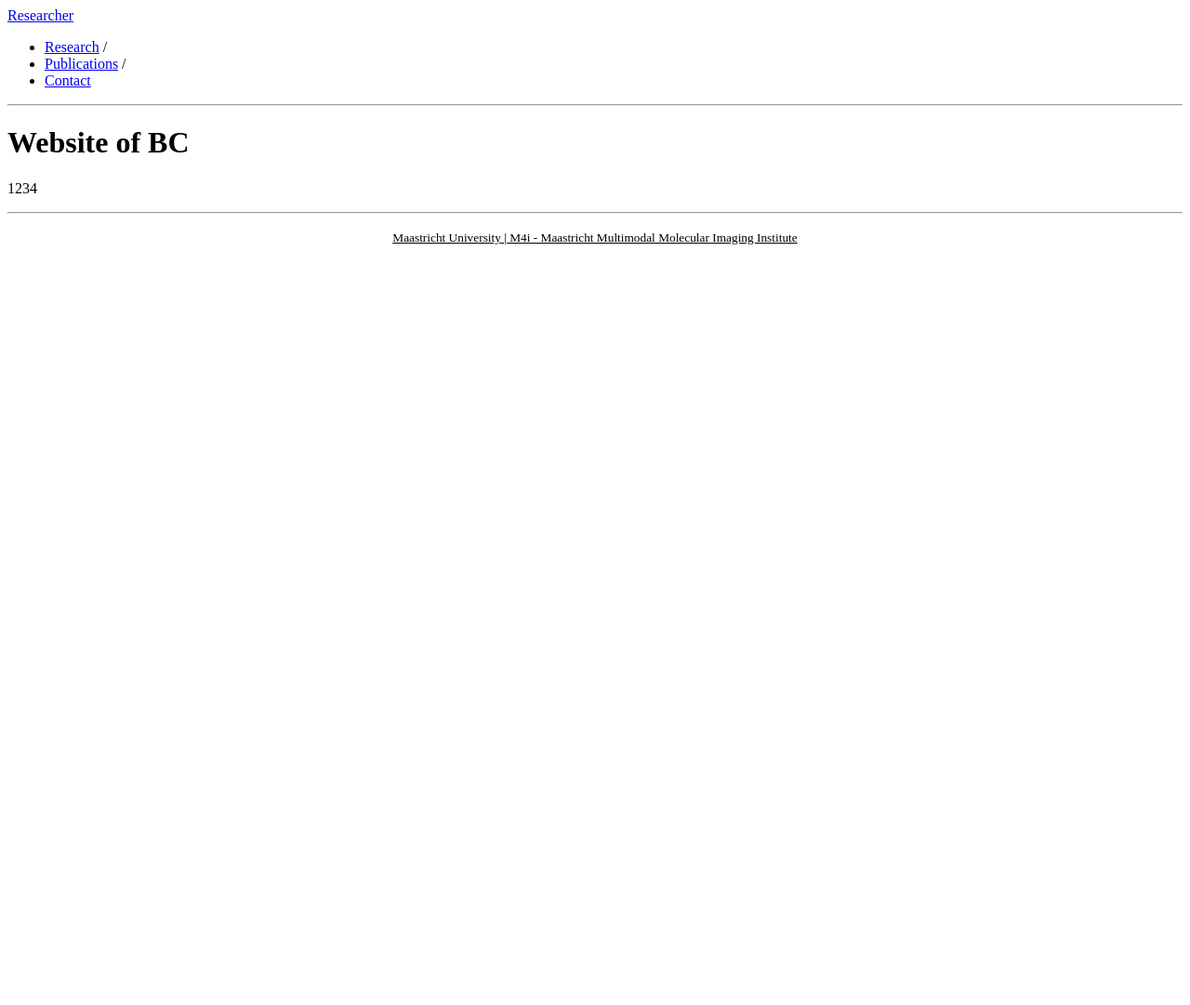
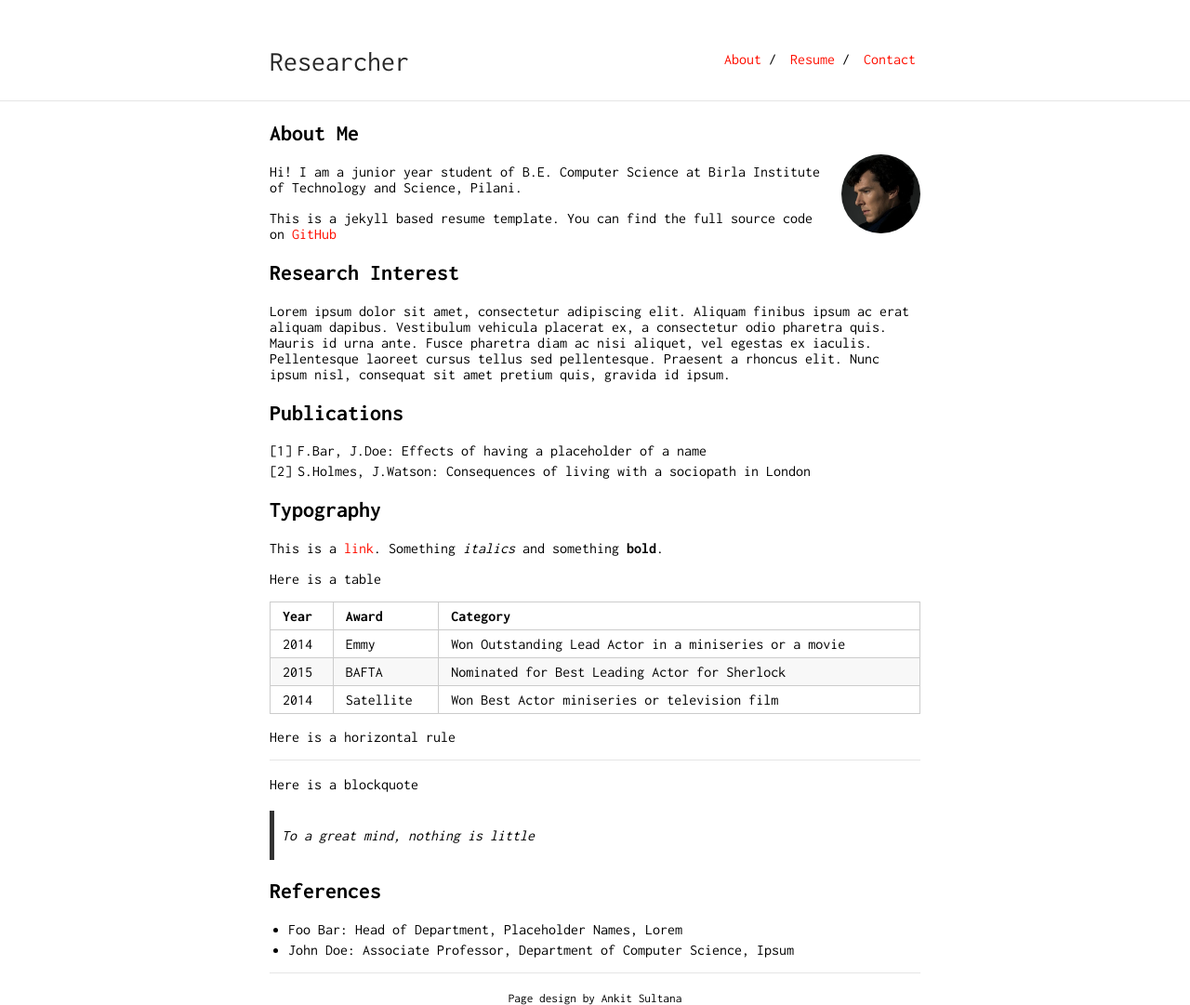
Before and after one commit to birolcabukusta/birolcabukusta.github.io, a Jekyll site: the page built from index.md, in a window 1280 px wide. Shown: the whole page at 93% size. Built offline with Jekyll 4.4.1, drawn with Linux system fonts in a browser that asks for light colours; our own code applies the rules of GitHub Pages for plain Markdown files; before the commit the page ends 900 px from its top, so only the background shows below that.

Commit message:
Add files via upload

```diff
--- a/_config.yml
+++ b/_config.yml
@@ -1,36 +1,24 @@
-# Welcome to Jekyll!
-#
-# This config file is meant for settings that affect your whole blog, values
-# which you are expected to set up once and rarely need to edit after that.
-# For technical reasons, this file is *NOT* reloaded automatically when you use
-# 'jekyll serve'. If you change this file, please restart the server process.
-
-# Site settings
-
 title: Researcher
-url: "https://birolcabukusta.github.io"
-baseurl: ""   # important for user sites
-
-remote_theme: ankitsultana/researcher@gh-pages
-plugins:
-  - jekyll-remote-theme
+url: "https://ankitsultana.com"
+baseurl: "/researcher"
 
 markdown: kramdown
+#ins_logo: "./bits-logo.png"
 
 tracking_id: #
 
 footer: yes
-#footer_url: "https://github.com/ankitsultana"
-footer_text: "Maastricht University | M4i - Maastricht Multimodal Molecular Imaging Institute"
+footer_url: "https://github.com/ankitsultana"
+footer_text: "Page design by Ankit Sultana"
 
 sass:
     style: compressed
     sass_dir: _sass
 
 nav:
- - name: "Research"
-   link: "research"
- - name: "Publications"
-   link: "publications"
+ - name: "About"
+   link: "/researcher/"
+ - name: "Resume"
+   link: "resume.pdf"
  - name: "Contact"
    link: "contact"
--- /dev/null
+++ b/_sass/_style.scss
@@ -0,0 +1,131 @@
+@import "vars";
+
+/*
+ * Basic
+ */
+
+html {
+    height: 100%;
+    margin: 0;
+    padding: 0;
+}
+body {
+    margin: 0;
+    font-family: "Inconsolata";
+    height: 100%;
+}
+a {
+    text-decoration: none;
+    color: $accent;
+}
+a:hover {
+    text-decoration: underline;
+}
+hr {
+    border: 0;
+    height: 0;
+    border-top: 1px solid rgba(0, 0, 0, 0.1);
+    border-bottom: 1px solid rgba(255, 255, 255, 0.3);
+}
+
+/*
+ * Navbar
+ */
+
+#author-name {
+    font-size: 30px;
+    color: #272727;
+    display: inline-block;
+}
+.navbar {
+    padding: 50px 0 50px 0;
+}
+.navbar-ul {
+    display: inline-block;
+    margin: 0;
+    padding: 5px 0 5px 0;
+    margin-left: 20px;
+}
+.nav-list {
+    list-style-type: none;
+    margin: 0 5px 0 10px;
+}
+.alignable {
+    display: inline-block;
+}
+.pull-left {
+    @extend .alignable;
+    float: left;
+}
+.pull-right {
+    @extend .alignable;
+    float: right;
+}
+
+/* Divs */
+
+.container {
+    max-width: $max-width;
+    margin: auto;
+}
+.wrapper {
+    min-height: 100%;
+}
+
+/* Institute Image */
+
+#ins-logo {
+	margin: auto;
+	display: block;
+	max-height: 100px;
+	text-align: center;
+}
+
+/* Mobile */
+
+@media (max-width: 800px) {
+    .container {
+        max-width: $med-width;
+        transition: 0.3s ease all;
+    }
+}
+
+@media (max-width: 650px) {
+    .container {
+        max-width: 83%;
+    }
+    .navbar-ul {
+        margin-top: 5px;
+    }
+}
+
+@media (max-width: 500px) {
+	.navbar {
+		text-align: center;
+		padding: 50px 0px 0px 0px;
+	}
+	#author-name {
+		width: 100%;
+		float: none;
+	}
+	#navlist {
+		padding: 10px 0 10px 0;
+		margin: 0;
+		display: block;
+		float: none;
+		text-align: center;
+		width: 100%;
+	}
+	#navlist li.alignable {
+		display: inline-block;
+	}
+	#navlist li.pull-left {
+		float: none;
+	}
+	#navlist li.nav-list {
+		margin: 0;
+	}
+}
+
+@import "typography";
+@import "tables";
--- /dev/null
+++ b/_sass/tables.scss
@@ -0,0 +1,34 @@
+table {
+    margin: 15px 0;
+    border-collapse: collapse;
+    width: 100%;
+    padding: 0;
+}
+table tr {
+    border-top: 1px solid #cccccc;
+    background-color: white;
+    margin: 0;
+    padding: 0;
+}
+table tr:nth-child(2n) {
+    background-color: #f8f8f8;
+}
+table tr th {
+    font-weight: bold;
+    border: 1px solid #cccccc;
+    text-align: left;
+    margin: 0;
+    padding: 6px 13px;
+}
+table tr td {
+    border: 1px solid #cccccc;
+    text-align: left;
+    margin: 0;
+    padding: 6px 13px;
+}
+table tr th :first-child, table tr td :first-child {
+    margin: 0;
+}
+table tr th :last-child, table tr td :last-child {
+    margin: 0;
+}
--- /dev/null
+++ b/_sass/typography.scss
@@ -0,0 +1,60 @@
+@import "vars";
+
+.content {
+    a:hover {
+        text-decoration: underline;
+    }
+    ol {
+        counter-reset: list;
+    }
+    ol > li {
+        list-style-position: none;
+        position: relative;
+        list-style: none;
+        margin-top: 5px;
+        margin-bottom: 5px;
+    }
+    ul > li {
+        margin: 5px 0 5px 0;
+    }
+    ul {
+        padding: 0 20px 0 20px;;
+    }
+    ol {
+        padding: 0 30px 0 30px;
+    }
+    ol > li:before {
+        content: "[" counter(list, decimal) "] ";
+        counter-increment: list;
+        position: absolute;
+        left: -30px;
+    }
+    blockquote {
+        //border: 1px solid black;
+        border-left: 5px solid #333333;
+        margin: 20px 0 20px 0;
+        padding: 2px 8px 2px 8px;
+        font-style: italic;
+    }
+    .profile-picture {
+        height: $image-size;
+        width: $image-size;
+        position: relative;
+        margin: -10px 0 0 15px;
+        float: right;
+        border-radius: 50%;
+        p & {
+            padding: 0;
+            margin: 0;
+        }
+        @media (max-width: $small-width) {
+            img {
+                margin-top: -5px;
+            }
+        }
+    }
+    img {
+        text-align: center;
+        width: 100%;
+    }
+}
--- /dev/null
+++ b/_sass/vars.scss
@@ -0,0 +1,14 @@
+/*
+ * Customization Variables
+ */
+
+$accent: #FF0F00;
+$image-size: 85px;
+
+/*
+ * Build Variables, don't touch
+ */
+
+$max-width: 700px;
+$med-width: 600px;
+$small-width: 480px;
--- /dev/null
+++ b/css/main.scss
@@ -0,0 +1,3 @@
+---
+---
+@import "style";
--- /dev/null
+++ b/index.md
@@ -0,0 +1,45 @@
+---
+layout: default
+---
+
+## About Me
+
+<img class="profile-picture" src="sherlock.jpg">
+
+Hi! I am a junior year student of B.E. Computer Science at Birla Institute of Technology and Science, Pilani.
+
+This is a jekyll based resume template. You can find the full source code on [GitHub](https://github.com/bk2dcradle/researcher)
+
+## Research Interest
+
+Lorem ipsum dolor sit amet, consectetur adipiscing elit. Aliquam finibus ipsum ac erat aliquam dapibus. Vestibulum vehicula placerat ex, a consectetur odio pharetra quis. Mauris id urna ante. Fusce pharetra diam ac nisi aliquet, vel egestas ex iaculis. Pellentesque laoreet cursus tellus sed pellentesque. Praesent a rhoncus elit. Nunc ipsum nisl, consequat sit amet pretium quis, gravida id ipsum.
+
+## Publications
+
+1. F.Bar, J.Doe: Effects of having a placeholder of a name
+2. S.Holmes, J.Watson: Consequences of living with a sociopath in London
+
+## Typography
+
+This is a [link](http://google.com). Something *italics* and something **bold**.
+
+Here is a table
+
+Year | Award | Category
+-----|-------|--------
+2014 | Emmy  | Won Outstanding Lead Actor in a miniseries or a movie
+2015 | BAFTA | Nominated for Best Leading Actor for Sherlock
+2014 | Satellite | Won Best Actor miniseries or television film
+
+Here is a horizontal rule
+
+---
+
+Here is a blockquote
+
+> To a great mind, nothing is little
+
+## References
+
+* Foo Bar: Head of Department, Placeholder Names, Lorem
+* John Doe: Associate Professor, Department of Computer Science, Ipsum
```
Also changed, not shown: README.md, bits-logo.png (added), sherlock.jpg (added), 1 other file.
